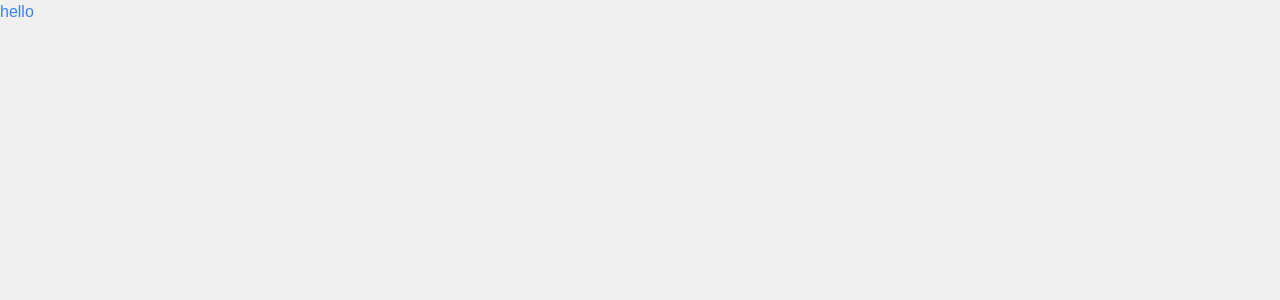
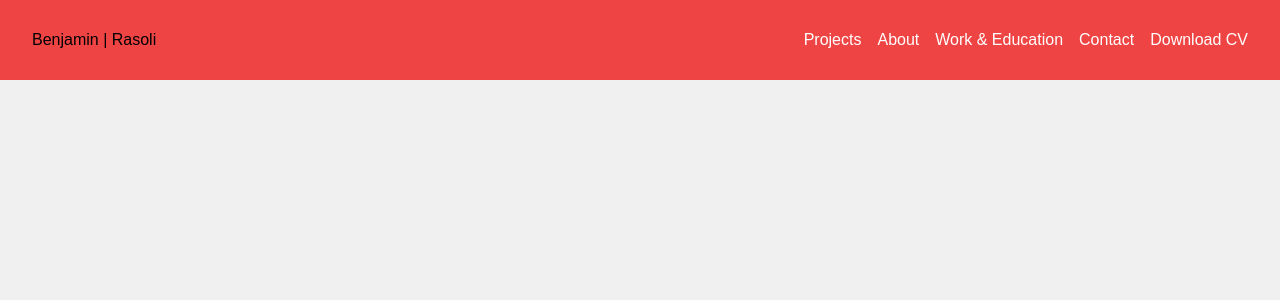
Before and after one commit to BenjaminRasoli/portfolioschool, a React (Vite) app: page / in a window 1280 px wide. Shown: the top 300 px of the page. Built offline with nearby package versions, Linux system fonts and the light colour scheme.

Commit message:
Added Navbar with hamburger menu

```diff
--- a/package.json
+++ b/package.json
@@ -10,6 +10,7 @@
     "preview": "vite preview"
   },
   "dependencies": {
+    "hamburger-react": "^2.5.1",
     "react": "^18.3.1",
     "react-dom": "^18.3.1"
   },
--- a/src/App.tsx
+++ b/src/App.tsx
@@ -1,9 +1,10 @@
+import Navbar from "./components/Navbar";
 import "./index.css";
 
 function App() {
   return (
     <>
-      <h1 className="text-blue-500">hello</h1>
+      <Navbar />
     </>
   );
 }
--- /dev/null
+++ b/src/components/Navbar.tsx
@@ -0,0 +1,50 @@
+import { navLinks } from "../constants";
+import Hamburger from "hamburger-react";
+import { useState } from "react";
+
+function Navbar() {
+  const [isOpen, setOpen] = useState<boolean>(false);
+
+  return (
+    <>
+      <nav className="flex justify-between w-full items-center p-8 top-0 sticky bg-red-500 z-50 h-20">
+        <span>Benjamin | Rasoli</span>
+        <div
+          className={`${
+            isOpen ? "translate-y-0 opacity-100" : "-translate-y-full opacity-0"
+          } fixed top-0 left-0 bg-blue-500 w-full h-screen transition-all duration-300 z-40`}
+        >
+          <ul className="list-none flex flex-col pt-10 items-center h-full space-y-6">
+            {navLinks.map((navLink) => (
+              <li key={navLink.id} className="text-white text-xl">
+                <a
+                  href={`#${navLink.id}`}
+                  className="hover:underline"
+                  onClick={() => setOpen(false)}
+                >
+                  {navLink.title}
+                </a>
+              </li>
+            ))}
+          </ul>
+        </div>
+        <div className="hidden md:flex gap-x-4">
+          {navLinks.map((navLink) => (
+            <ul className="list-none" key={navLink.id}>
+              <li className="hover:underline">
+                <a href={`#${navLink.id}`} className="text-white">
+                  {navLink.title}
+                </a>
+              </li>
+            </ul>
+          ))}
+        </div>
+        <div className="md:hidden block z-50">
+          <Hamburger toggled={isOpen} toggle={setOpen} />
+        </div>
+      </nav>
+    </>
+  );
+}
+
+export default Navbar;
--- /dev/null
+++ b/src/constants/index.ts
@@ -0,0 +1,29 @@
+interface NavLinks {
+  id: string;
+  title: string;
+}
+
+export const navLinks: NavLinks[] = [
+  {
+    id: "projects",
+    title: "Projects",
+  },
+  {
+    id: "about",
+    title: "About",
+  },
+
+  {
+    id: "work",
+    title: "Work & Education",
+  },
+
+  {
+    id: "contact",
+    title: "Contact",
+  },
+  {
+    id: "CV",
+    title: "Download CV",
+  },
+];
```
Also changed, not shown: 1 other file (tests, documents, lock files or other folders).
